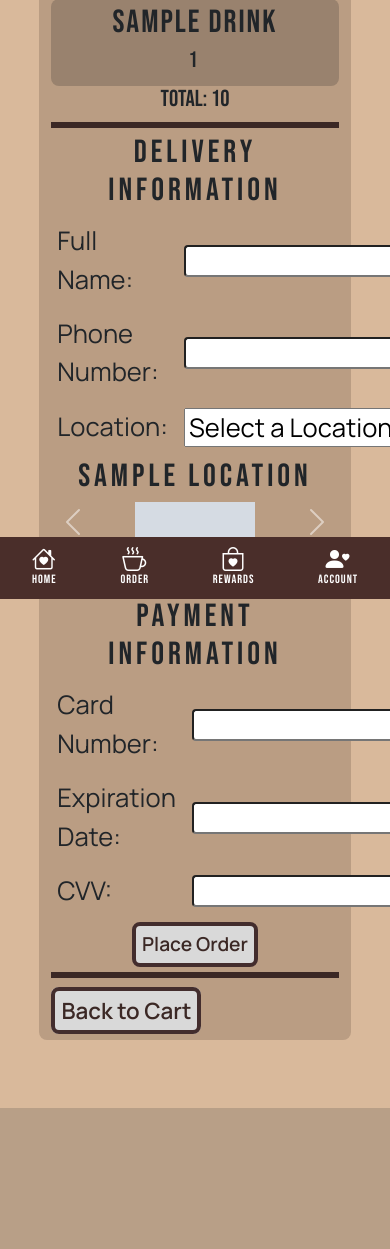
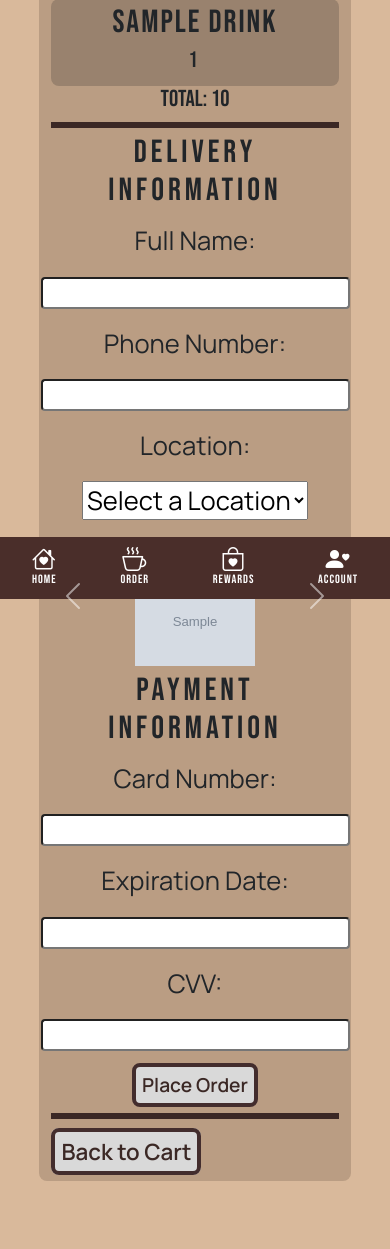
Before and after one commit to mmulvihill13/wishlist, a Django app: template checkout/templates/checkout/checkout.html in a window 390 px wide; the page is wider, and only the part inside the window is pictured. Shown: the part 245-1494 px from the top of that part. Before the commit the page ends 1353 px from the top of that part, so only its background shows below. Run offline with Django 5.2, Linux system fonts and the light colour scheme; tables that the repository leaves empty hold one stand-in row (values such as "Sample post"); the template is opened without the code that fills it: values that come from a table or form of the project are taken from there, most other values are stand-ins (such as "Sample title", 1, 10 or a date in 2020); grey boxes marked "Sample" are stand-in pictures.

Commit message:
fixed checkout info boxes on smaller screen

```diff
--- a/checkout/static/css/checkout_style.css
+++ b/checkout/static/css/checkout_style.css
@@ -121,3 +121,10 @@
     align-items: center;
     justify-content: center;
 }
+
+@media only screen and (max-width: 767px) {
+    .info{
+        display: flex;
+        flex-direction: column;
+    }
+}
```
